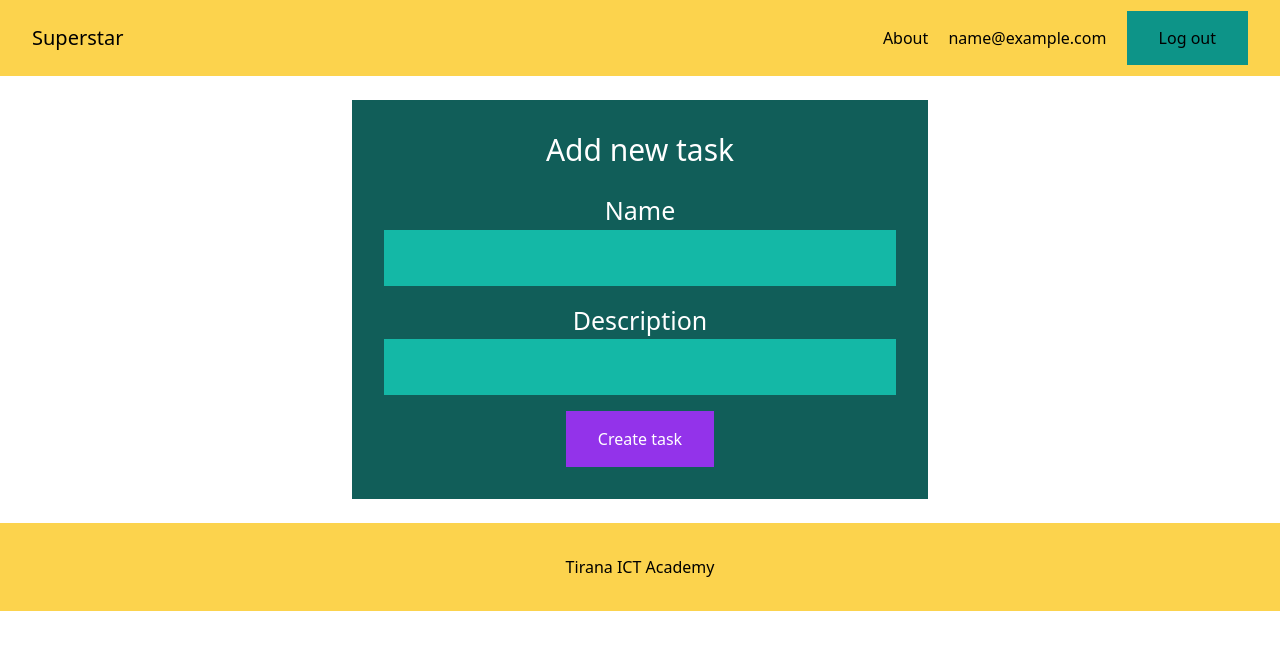
After one commit to klajdispahiu/superstar, a Django app: page /task/create/1/ in a window 1280 px wide. The commit adds this page. Shown: the top 650 px of the page. Run offline with Django 5.2, Linux system fonts and the light colour scheme; a user stored in the database is signed in; tables that the repository leaves empty hold one stand-in row (values such as "Sample post"); some libraries are stand-ins or nearby versions.

Commit message:
create task

```diff
--- a/superstar/projects/templates/projects/project_details.html
+++ b/superstar/projects/templates/projects/project_details.html
@@ -12,12 +12,13 @@
 
 <div class="flex justify-between">
     <div class="w-[100%] flex justify-start">
+        <a style="margin-right:20px" href="{% url 'create_task' selected_project.id %}"><button class="py-4 px-8 ml-5 bg-blue-600 text-white">Create task</button></a>
+        <a style="margin-right:20px" href="{% url 'tasks' selected_project.id %}"><button class="py-4 px-8 ml-5 bg-blue-600 text-white">Tasks</button></a>
         <a href="{% url 'projects' %}" class="py-4 px-8 bg-teal-600 text-white">Project list</a>
     </div>
     <div class="w-[100%] flex justify-end">
         <a href="{% url 'project_delete' selected_project.id %}"><button class="py-4 px-8 bg-red-600 text-white">Delete</button></a>
         <a href="{% url 'project_edit' selected_project.id %}"><button class="py-4 px-8 ml-5 bg-blue-600 text-white">Edit</button></a>
-        <a href="{% url 'tasks' selected_project.id %}"><button class="py-4 px-8 ml-5 bg-blue-600 text-white">Tasks</button></a>
     </div>
 </div>
 
--- /dev/null
+++ b/superstar/todolist/templates/todolist/create_todolist.html
@@ -0,0 +1,30 @@
+{% extends 'core/base.html' %}
+
+{% block content %}
+<div class="max-w-xl mx-auto py-8 bg-teal-800 text-center">
+
+    {% if object_created %}
+        <h1 class="p-3 bg-green-300 text-[25px] font-bold mb-5">Task was saved successfully</h1>
+    {% endif %}
+
+    <h1 class="text-3xl text-white">Add new task</h1>
+
+    <form class="mt-6 px-8 space-y-4" method="post" action="{% url 'create_task' selected_project.id %}">
+        {% csrf_token %}
+
+        <div>
+            <label class="text-white text-[25px]">Name</label><br>
+            <input name="name" type="text" class="w-full py-4 px-6 bg-teal-500 text-white">
+        </div>
+
+        <div>
+            <label class="text-white text-[25px]">Description</label><br>
+            <input name="description" type="text" class="w-full py-4 px-6 bg-teal-500 text-white">
+        </div>
+
+        <div>
+            <button class="py-4 px-8 bg-purple-600 text-white">Create task</button>
+        </div>
+    </form>
+</div>
+{% endblock %}
--- a/superstar/todolist/templates/todolist/todolist.html
+++ b/superstar/todolist/templates/todolist/todolist.html
@@ -2,6 +2,7 @@
 
 {% block content %}
 <h1 class="font-bold underline text-[30px] mb-5">Tasks for project: {{ selected_project.name }}</h1>
+<a href="{{request.META.HTTP_REFERER|escape}}">Back</a>
 
     <div class="w-[100%] h-[50px] bg-green-600 flex justify-between items-center p-1">
         <div class="ml-3 font-bold">
--- a/superstar/todolist/urls.py
+++ b/superstar/todolist/urls.py
@@ -3,4 +3,5 @@ from . import views
 
 urlpatterns = [
     path('task/list/<str:project_id>/', views.tasks, name='tasks'),
+    path('task/create/<str:project_id>/', views.create_task, name='create_task'),
 ]
--- a/superstar/todolist/views.py
+++ b/superstar/todolist/views.py
@@ -1,7 +1,8 @@
-from django.shortcuts import render
+from django.shortcuts import render, redirect
 from django.contrib.auth.decorators import login_required
 
 from projects.models import Project
+from todolist.models import Todolist
 
 # Create your views here.
 
@@ -9,8 +10,7 @@ from projects.models import Project
 def tasks(request, project_id):
     selected_project = Project.objects.filter(created_by=request.user).get(id=project_id)
 
-    task_list = []
-
+    task_list = Todolist.objects.filter(project=selected_project)
 
     return render(
         request,
@@ -20,3 +20,38 @@ def tasks(request, project_id):
             'task_list': task_list
         }
     )
+
+@login_required
+def create_task(request, project_id):
+    selected_project = Project.objects.filter(created_by=request.user).get(id=project_id)
+
+    if request.method == 'POST':
+        task_name = request.POST.get('name')
+        task_description = request.POST.get('description')
+
+        if task_name != '' and task_description != '':
+            Todolist.objects.create(
+                name=task_name,
+                description=task_description,
+                created_by=request.user,
+                project=selected_project
+            )
+
+            task_list = Todolist.objects.filter(project=project_id)
+            return render(
+                request,
+                'todolist/todolist.html',
+                {
+                    'selected_project': selected_project,
+                    'task_list': task_list
+                }
+            )
+
+
+    return render(
+        request,
+        'todolist/create_todolist.html',
+        {
+            'selected_project': selected_project
+        }
+    )
```
